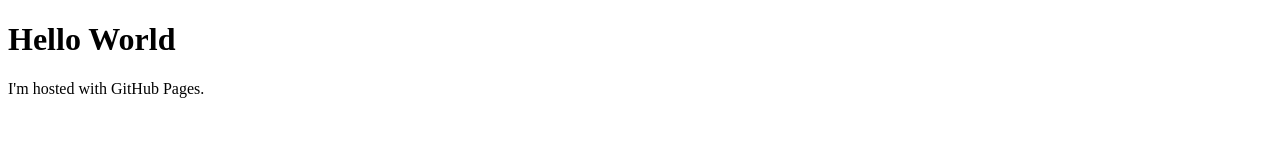
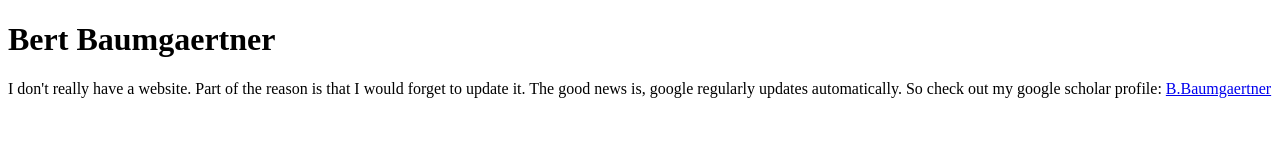
Before and after one commit to bertybaums/bertybaums.github.io, a plain HTML site: page index.html in a window 1280 px wide. Drawn offline with Linux system fonts and the light colour scheme.

Commit message:
Update index.html

```diff
--- a/index.html
+++ b/index.html
@@ -1,7 +1,7 @@
 <!DOCTYPE html>
 <html>
 <body>
-<h1>Hello World</h1>
-<p>I'm hosted with GitHub Pages.</p>
+<h1>Bert Baumgaertner</h1>
+<p>I don't really have a website. Part of the reason is that I would forget to update it. The good news is, google regularly updates automatically. So check out my google scholar profile: <a href="https://scholar.google.com/citations?user=57-9utcAAAAJ&hl=en">B.Baumgaertner</a> </p>
 </body>
 </html>
```
